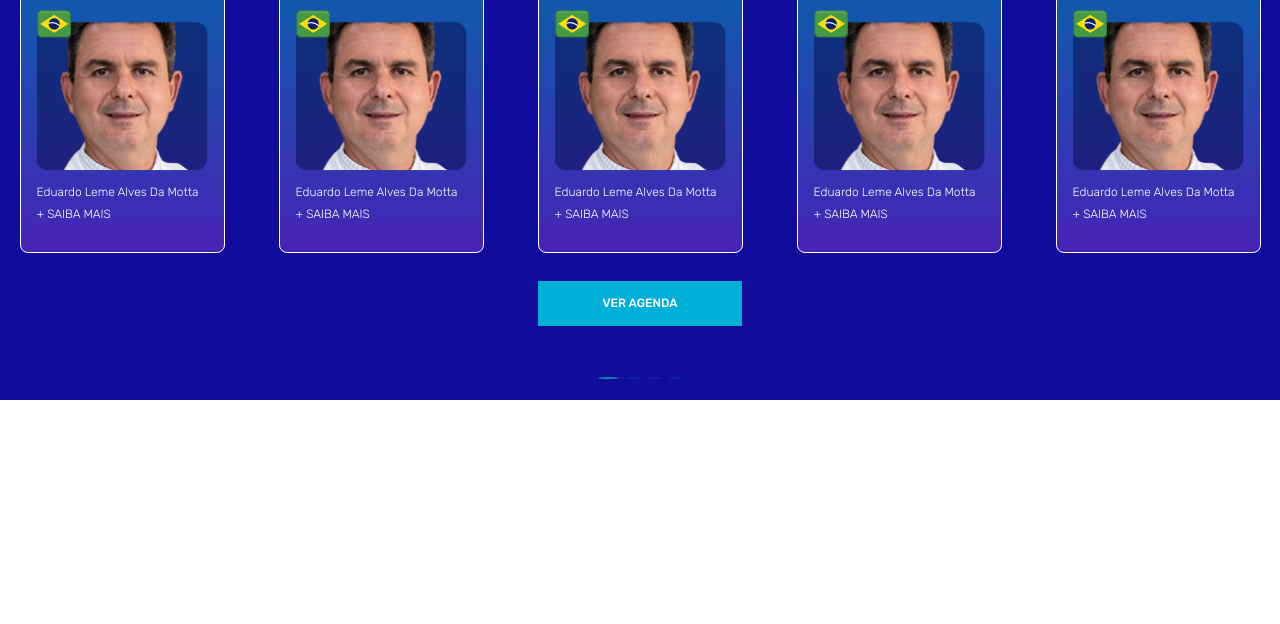
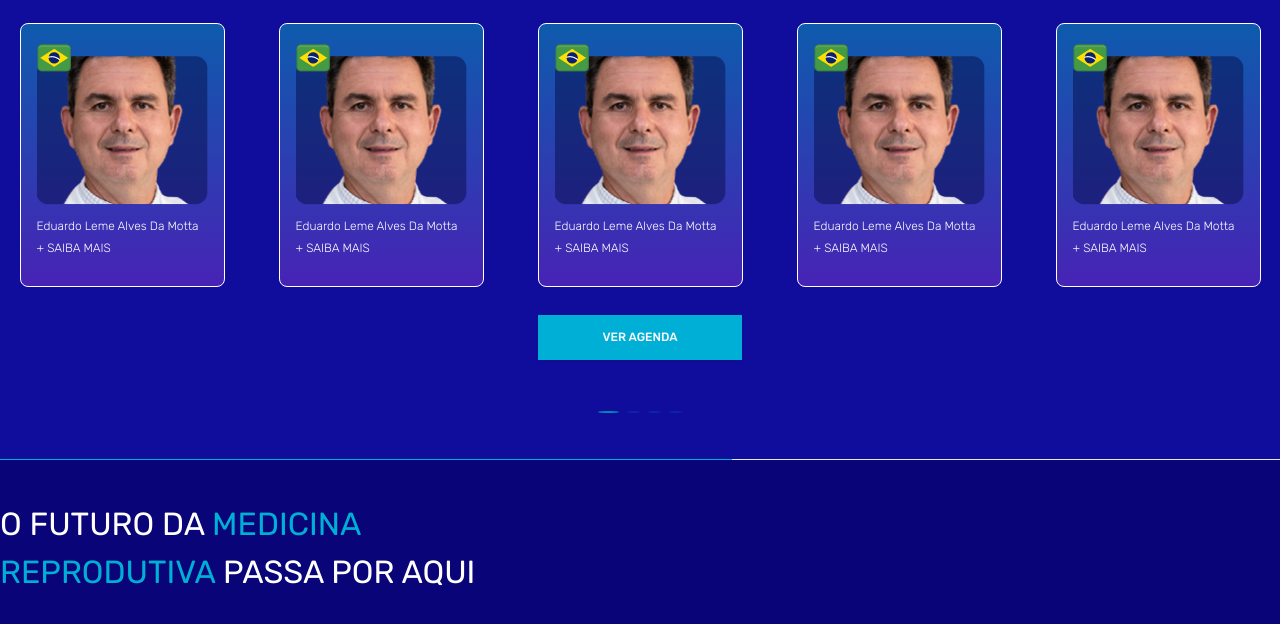
Before and after one commit to adamsnows/Freela-Landing-Page-1, a Next.js app: page / in a window 1280 px wide. Shown: the part 1634-2258 px from the top of the page. Before the commit the page ends 2034 px from the top, so only its background shows below. Built offline with nearby package versions, Linux system fonts and the light colour scheme.

Commit message:
wip: medicine future

```diff
--- a/src/app/page.tsx
+++ b/src/app/page.tsx
@@ -1,5 +1,6 @@
 import Header from "@/components/header";
 import Slider from "@/components/home-slider";
+import MedicineFutureSection from "@/components/medicine-future";
 import SpeakersSection from "@/components/speakers";
 
 export default function Home() {
@@ -8,6 +9,7 @@ export default function Home() {
       <Header />
       <Slider />
       <SpeakersSection />
+      <MedicineFutureSection />
     </div>
   );
 }
--- /dev/null
+++ b/src/components/medicine-future/index.tsx
@@ -0,0 +1,14 @@
+const MedicineFutureSection = () => {
+  return (
+    <div className="bg-background h-[642px] w-full mt-10">
+      <div className="grid grid-cols-2 container mx-auto text-white">
+        <span className="font-rubik text-[32px] uppercase max-w-[500px]">
+          O futuro da <span className="text-primary">medicina reprodutiva</span>{" "}
+          passa por aqui
+        </span>
+      </div>
+    </div>
+  );
+};
+
+export default MedicineFutureSection;
--- a/src/components/speaker-slider/index.tsx
+++ b/src/components/speaker-slider/index.tsx
@@ -114,7 +114,7 @@ const SpeakerSlider = () => {
             </SwiperSlide>
           </Swiper>
         </div>
-        <div className=" left-0 w-full h-[0.5px] bg-gray-200 mt-10">
+        <div className=" left-0 w-full h-[0.5px] bg-gray-200 mt-8">
           <div
             className="h-full bg-primary transition-all duration-300"
             style={{ width: `${progress}%` }}
--- a/src/components/speakers/index.tsx
+++ b/src/components/speakers/index.tsx
@@ -33,7 +33,7 @@ const SpeakersSection = () => {
           />
         </div>
       </div>
-      <div className="-mt-[344px] h-[727px] bg-[#100d9d] flex flex-col items-center justify-center">
+      <div className="-mt-[344px] h-[787px] bg-[#100d9d] flex flex-col items-center justify-center">
         <span className="mx-auto font-rubik uppercase text-white font-thin text-4xl mt-[245px] mb-[65px] text-center">
           <span className="font-medium text-primary">Speakers</span>{" "}
           Internacionais Confirmados
```
Also changed, not shown: public/assets/purple-ellipse-gradient.png (added).
